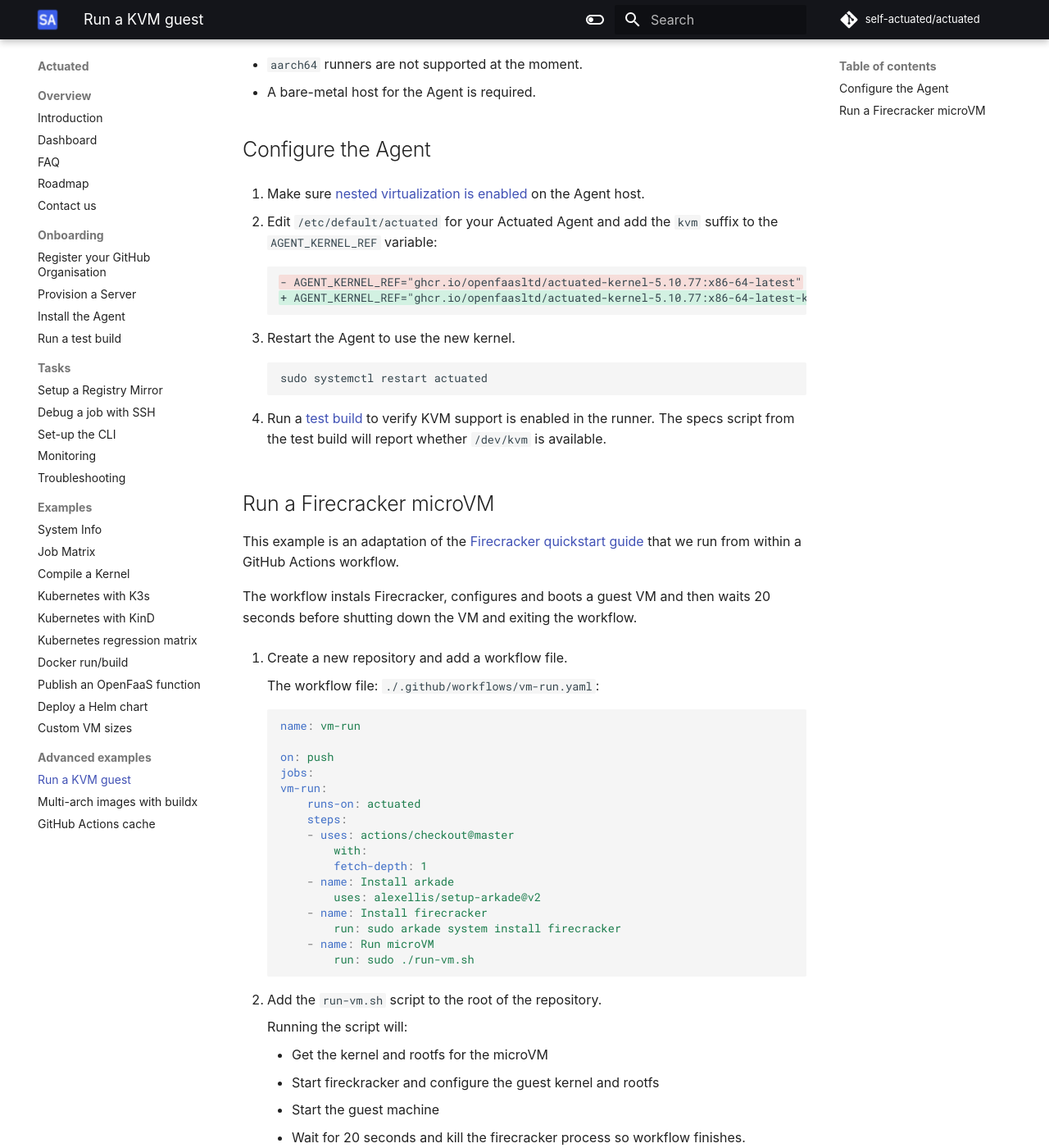
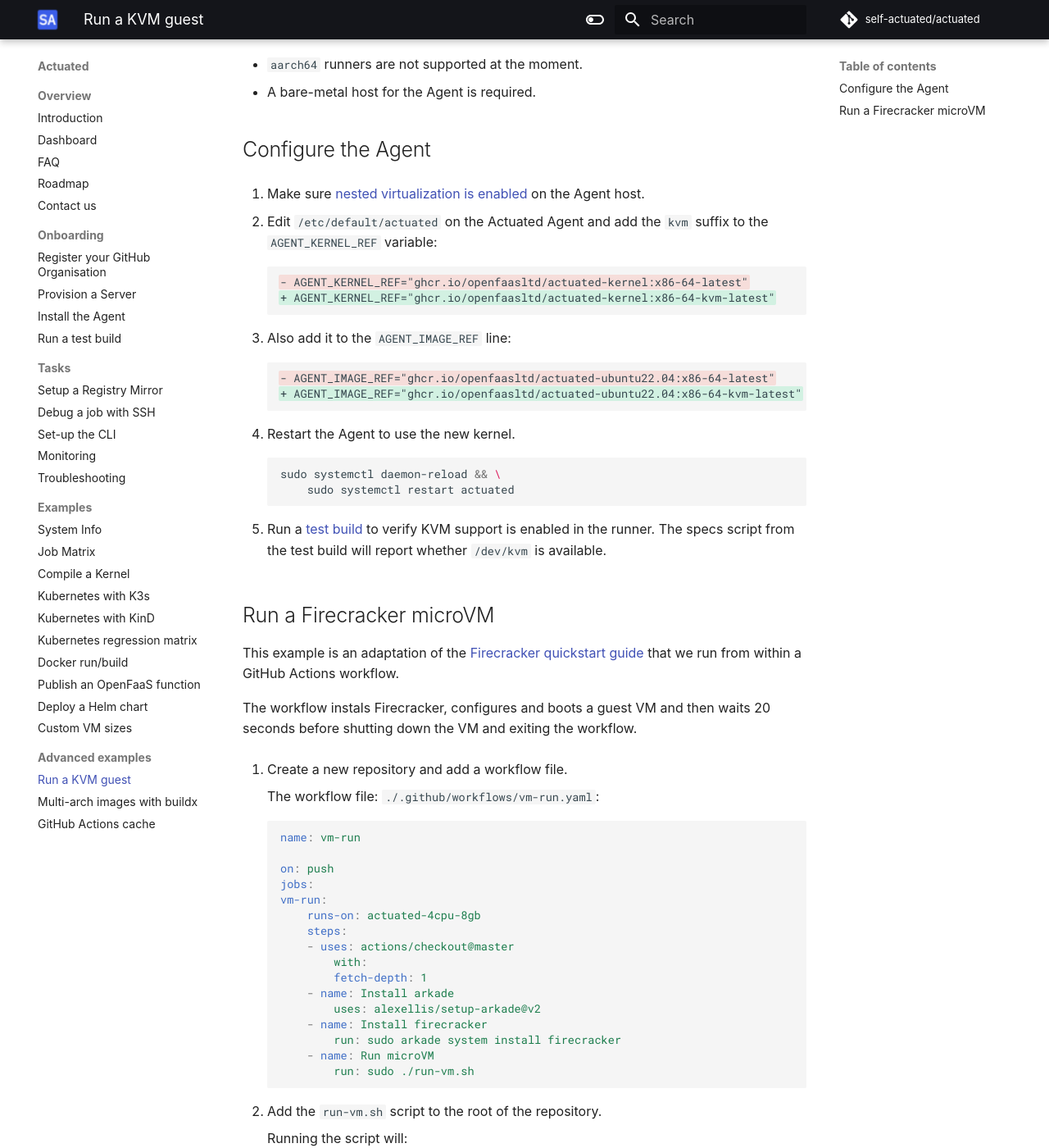
Before and after one commit to welteki/docs.actuated.dev, an MkDocs documentation site: the page built from docs/examples/kvm-guest.md, in a window 1280 px wide and 1400 px high, scrolled down 248 px. Shown: the whole window at 82% size. Built offline with MkDocs 1.6.1 and Material for MkDocs 9.7.7, drawn with Linux system fonts in a browser that asks for light colours; some web fonts are replaced.

Commit message:
Update instructions for KVM
Signed-off-by: Alex Ellis (OpenFaaS Ltd) <alexellis2@gmail.com>

````diff
--- a/docs/examples/kvm-guest.md
+++ b/docs/examples/kvm-guest.md
@@ -12,17 +12,25 @@
 
 1. Make sure [nested virtualization is enabled](https://ostechnix.com/how-to-enable-nested-virtualization-in-kvm-in-linux/) on the Agent host.
 
-2. Edit `/etc/default/actuated` for your Actuated Agent and add the `kvm` suffix to the `AGENT_KERNEL_REF` variable:
+2. Edit `/etc/default/actuated` on the Actuated Agent and add the `kvm` suffix to the `AGENT_KERNEL_REF` variable:
 
     ```diff
-    - AGENT_KERNEL_REF="ghcr.io/openfaasltd/actuated-kernel-5.10.77:x86-64-latest"
-    + AGENT_KERNEL_REF="ghcr.io/openfaasltd/actuated-kernel-5.10.77:x86-64-latest-kvm"
+    - AGENT_KERNEL_REF="ghcr.io/openfaasltd/actuated-kernel:x86-64-latest"
+    + AGENT_KERNEL_REF="ghcr.io/openfaasltd/actuated-kernel:x86-64-kvm-latest"
+    ```
+
+3. Also add it to the `AGENT_IMAGE_REF` line:
+
+    ```diff
+    - AGENT_IMAGE_REF="ghcr.io/openfaasltd/actuated-ubuntu22.04:x86-64-latest"
+    + AGENT_IMAGE_REF="ghcr.io/openfaasltd/actuated-ubuntu22.04:x86-64-kvm-latest"
     ```
 
 3. Restart the Agent to use the new kernel.
 
     ```bash
-    sudo systemctl restart actuated
+    sudo systemctl daemon-reload && \
+        sudo systemctl restart actuated
     ```
 
 4. Run a [test build](/test-build/) to verify KVM support is enabled in the runner. The specs script from the test build will report whether `/dev/kvm` is available.
@@ -43,7 +51,7 @@
     on: push
     jobs:
     vm-run:
-        runs-on: actuated
+        runs-on: actuated-4cpu-8gb
         steps:
         - uses: actions/checkout@master
             with:
````
Also changed, not shown: docs/faq.md (+1 -1 lines).
